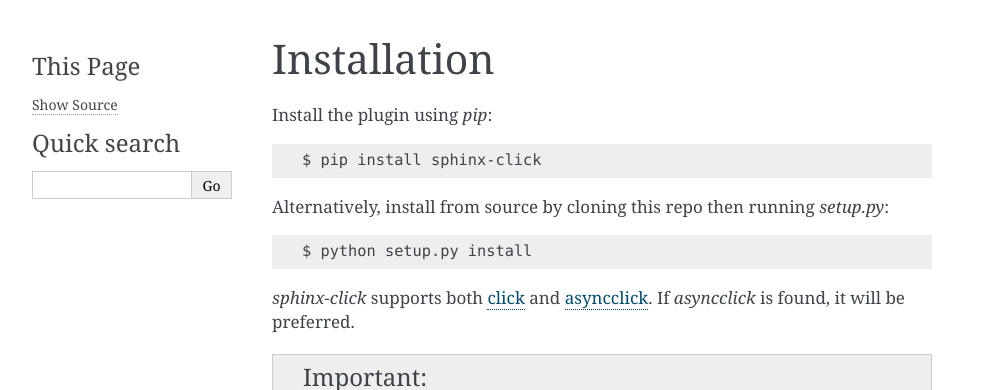
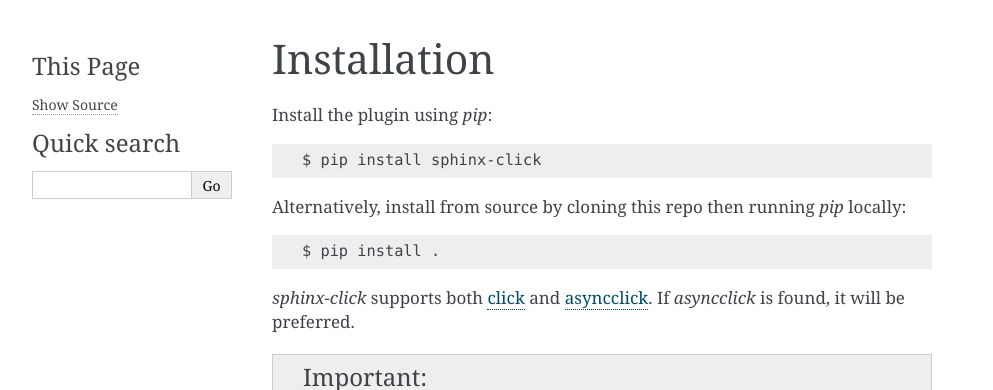
Before and after one commit to click-contrib/sphinx-click, a Sphinx documentation site: the page built from docs/installation.rst, in a window 1280 px wide. Shown: the top 390 px of the page, without its empty margins (148-1141 px from the left). Built offline with Sphinx 7.4.7, drawn with Linux system fonts in a browser that asks for light colours.

Commit message:
docs: Don't recommend using 'setup.py'
This is a dying pattern.

Signed-off-by: Stephen Finucane <stephen@that.guru>

```diff
--- a/README.rst
+++ b/README.rst
@@ -25,12 +25,12 @@
 
    $ pip install sphinx-click
 
-Alternatively, install from source by cloning this repo then running
-`setup.py`:
+Alternatively, install from source by cloning this repo then running `pip`
+locally:
 
 .. code-block:: shell
 
-   $ python setup.py install
+   $ pip install .
 
 Usage
 -----
--- a/docs/installation.rst
+++ b/docs/installation.rst
@@ -7,12 +7,12 @@
 
    $ pip install sphinx-click
 
-Alternatively, install from source by cloning this repo then running
-`setup.py`:
+Alternatively, install from source by cloning this repo then running `pip`
+locally:
 
 .. code-block:: shell
 
-   $ python setup.py install
+   $ pip install .
 
 *sphinx-click* supports both `click`__ and `asyncclick`__. If *asyncclick* is
 found, it will be preferred.
```
